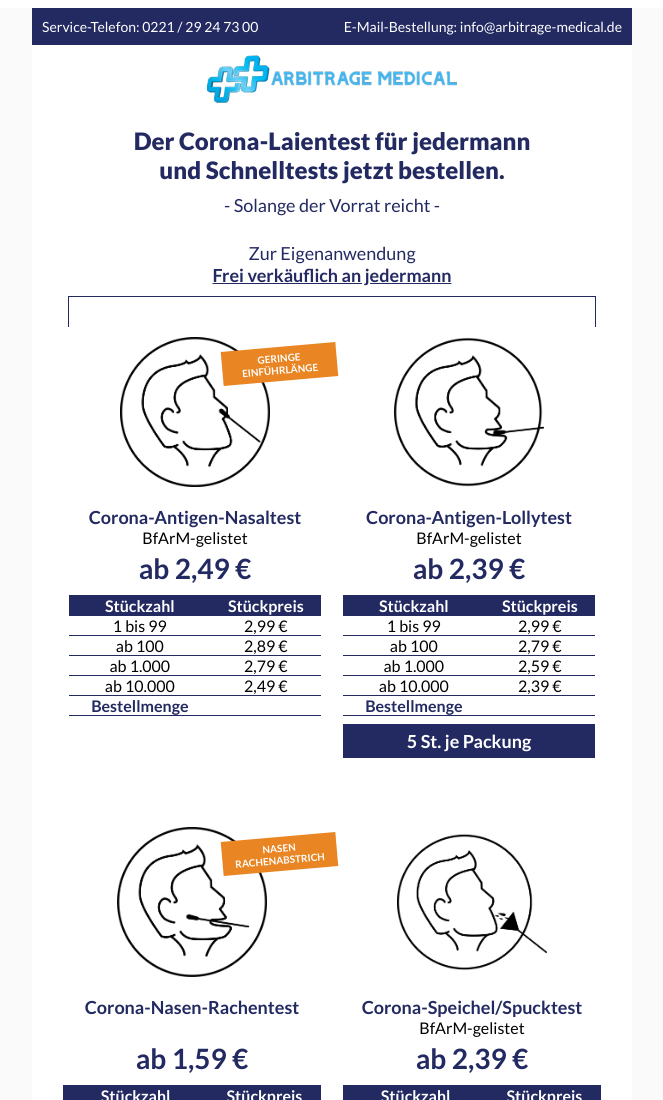
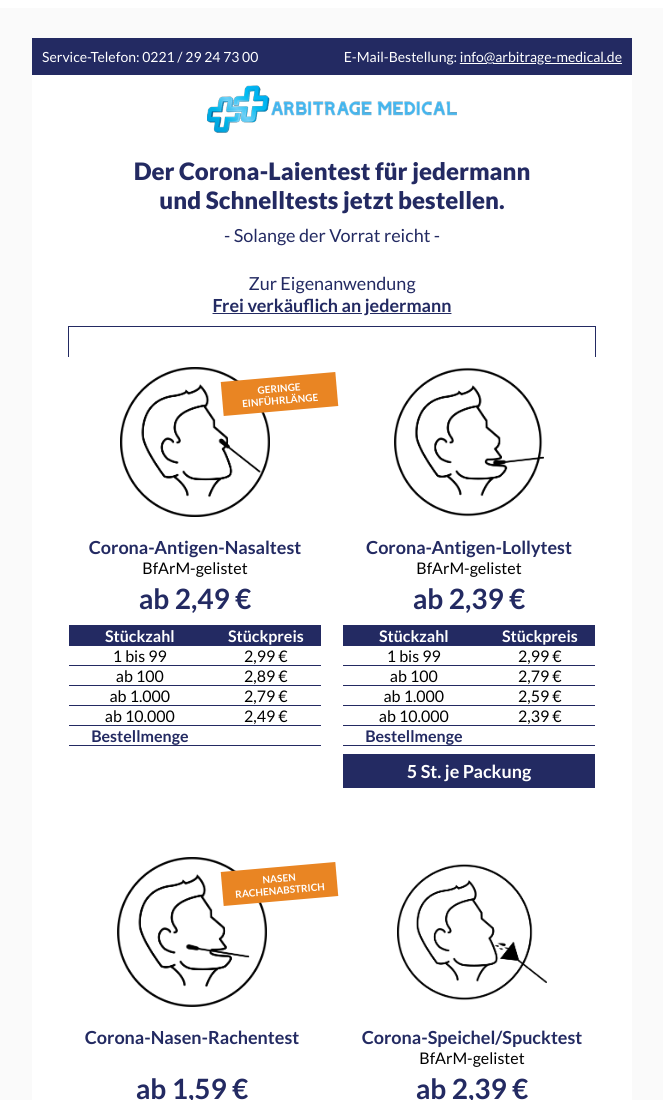
Before and after one commit to ashrafulsarkar/arbitrage-medical-email-template, a plain HTML site: page index.html in a window 1280 px wide. Shown: the top 1100 px of the page, without its empty margins (308-971 px from the left). Drawn offline with Linux system fonts and the light colour scheme.

Commit message:
email link fixed

```diff
--- a/index.html
+++ b/index.html
@@ -12,13 +12,13 @@
     <table role="presentation" width="100%" bgcolor="#fafafa" cellpadding="0" cellspacing="0" border="0" align="center" style="margin:0px auto;width:100%!important;min-width:100%!important;font-family: 'Lato', sans-serif;">
         <tr>
             <td>
-                <table border="0" width="100%" cellpadding="0" cellspacing="0" style="border-collapse: collapse;-ms-text-size-adjust: 100%;-webkit-text-size-adjust: 100%;border: 0;max-width: 600px !important;margin: auto;background: #fff;">
+                <table border="0" width="100%" cellpadding="0" cellspacing="0" style="border-collapse: collapse;-ms-text-size-adjust: 100%;-webkit-text-size-adjust: 100%;border: 0;max-width: 600px !important;margin-top:30px !important;margin-bottom:30px !important;margin: auto;background: #fff;">
                     <tr>
                         <td>
                             <table border="0" cellpadding="0" cellspacing="0" width="100%">
                                 <tr style="background: #232a62; color: #fff;" >
                                     <td style="padding: 10px;padding-right:0;font-size: 0.875rem;font-weight:400;">Service-Telefon: 0221 / 29 24 73 00</td>
-                                    <td style="padding: 10px;padding-left:0;text-align: right;font-size: 0.875rem;font-weight:400;">E-Mail-Bestellung: info@arbitrage-medical.de</td>
+                                    <td style="padding: 10px;padding-left:0;text-align: right;font-size: 0.875rem;font-weight:400;">E-Mail-Bestellung: <a href="mailto:info@arbitrage-medical.de" style="color: #fff;" target="_blank">info@arbitrage-medical.de</a></td>
                                 </tr>
                             </table>
                         </td>
```
